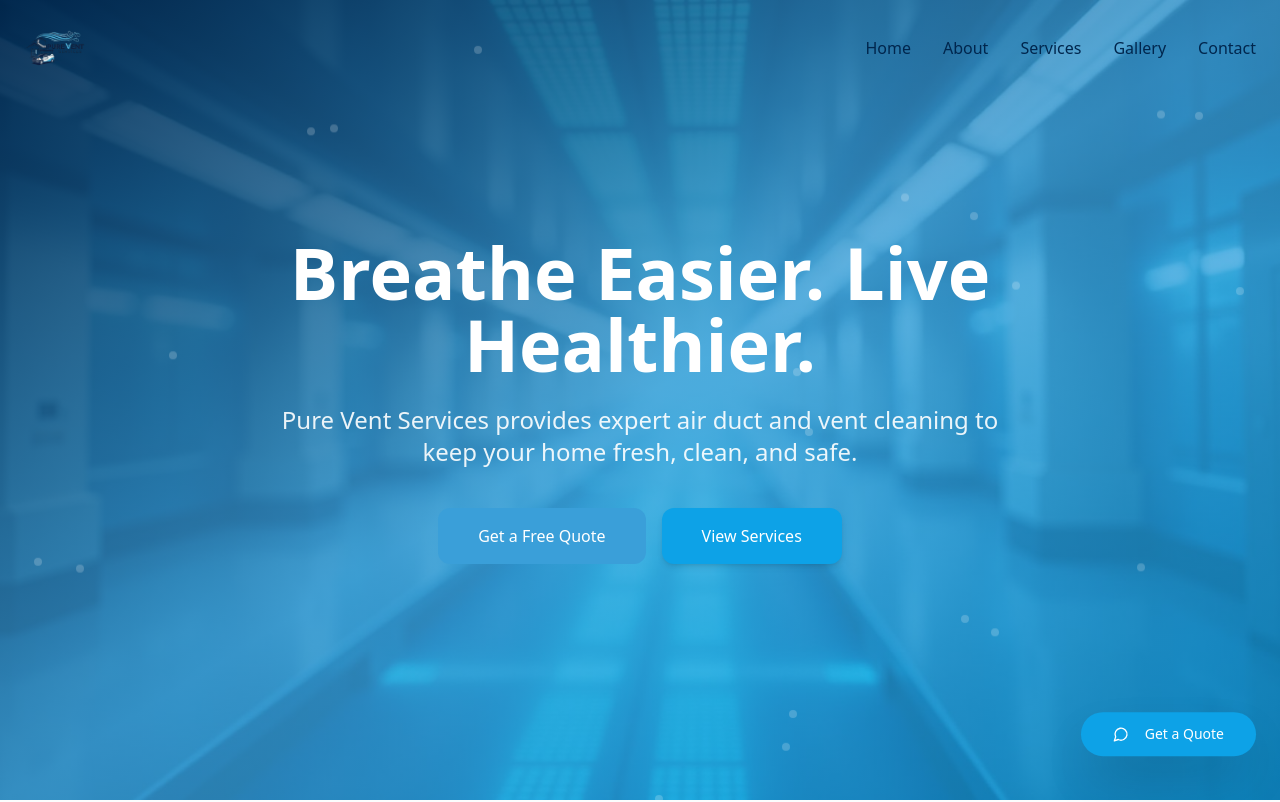
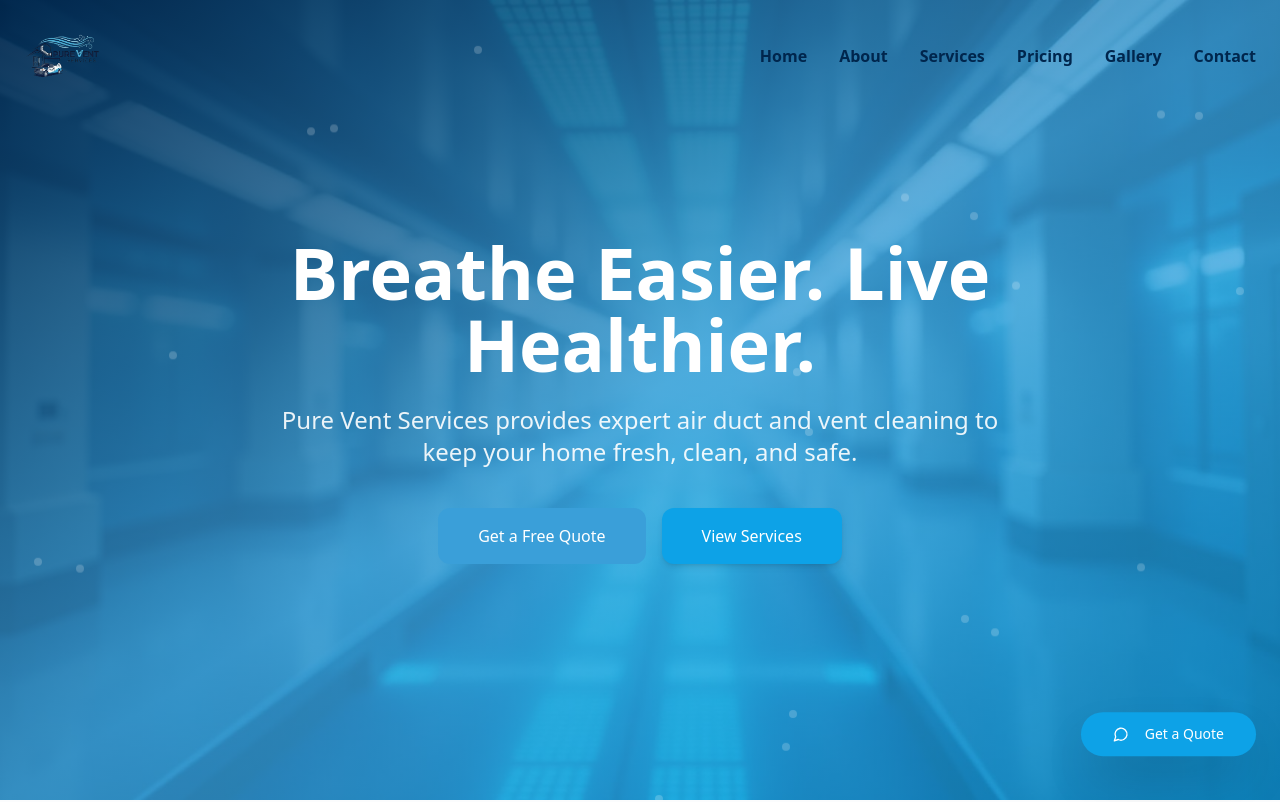
Before and after one commit to davisbryan595-lang/pure-vent-cleaner, a React (Vite) app: page / in a window 1280 px wide. Shown: the top 802 px of the page. Built offline with nearby package versions, Linux system fonts and the light colour scheme.

Commit message:
Navbar: transparent header, scrolled styling, logo size dynamics, link colors bold/light; add Pricing link
cgen-7965b20741684389a2af68f9822dfe52

```diff
--- a/src/components/Navbar.tsx
+++ b/src/components/Navbar.tsx
@@ -19,49 +19,46 @@ const Navbar = () => {
     }
   };
 
+  const linkBase = "transition-colors font-bold";
+  const linkColor = isScrolled
+    ? "text-primary-foreground hover:text-accent"
+    : "text-foreground hover:text-primary";
+
   return (
     <nav
       className={`fixed top-0 left-0 right-0 z-50 transition-all duration-300 ${
         isScrolled
-          ? "bg-background/95 backdrop-blur-md shadow-md"
+          ? "bg-secondary/90 backdrop-blur-md shadow-md"
           : "bg-transparent"
       }`}
     >
-      <div className="container mx-auto px-6 py-4">
+      <div className="container mx-auto px-6 py-3 md:py-4">
         <div className="flex items-center justify-between">
           <div className="flex items-center cursor-pointer" onClick={() => scrollToSection("hero")}>
-            <img src={logo} alt="Pure Vent Services" className="h-12 md:h-16" />
+            <img
+              src={logo}
+              alt="Pure Vent Services"
+              className={`${isScrolled ? "h-12 md:h-16" : "h-16 md:h-20"} transition-all duration-300`}
+            />
           </div>
 
           <div className="hidden md:flex items-center gap-8">
-            <button
-              onClick={() => scrollToSection("hero")}
-              className="text-foreground hover:text-primary transition-colors font-medium"
-            >
+            <button onClick={() => scrollToSection("hero")} className={`${linkBase} ${linkColor}`}>
               Home
             </button>
-            <button
-              onClick={() => scrollToSection("about")}
-              className="text-foreground hover:text-primary transition-colors font-medium"
-            >
+            <button onClick={() => scrollToSection("about")} className={`${linkBase} ${linkColor}`}>
               About
             </button>
-            <button
-              onClick={() => scrollToSection("services")}
-              className="text-foreground hover:text-primary transition-colors font-medium"
-            >
+            <button onClick={() => scrollToSection("services")} className={`${linkBase} ${linkColor}`}>
               Services
             </button>
-            <button
-              onClick={() => scrollToSection("gallery")}
-              className="text-foreground hover:text-primary transition-colors font-medium"
-            >
+            <button onClick={() => scrollToSection("pricing")} className={`${linkBase} ${linkColor}`}>
+              Pricing
+            </button>
+            <button onClick={() => scrollToSection("gallery")} className={`${linkBase} ${linkColor}`}>
               Gallery
             </button>
-            <button
-              onClick={() => scrollToSection("contact")}
-              className="text-foreground hover:text-primary transition-colors font-medium"
-            >
+            <button onClick={() => scrollToSection("contact")} className={`${linkBase} ${linkColor}`}>
               Contact
             </button>
           </div>
```
